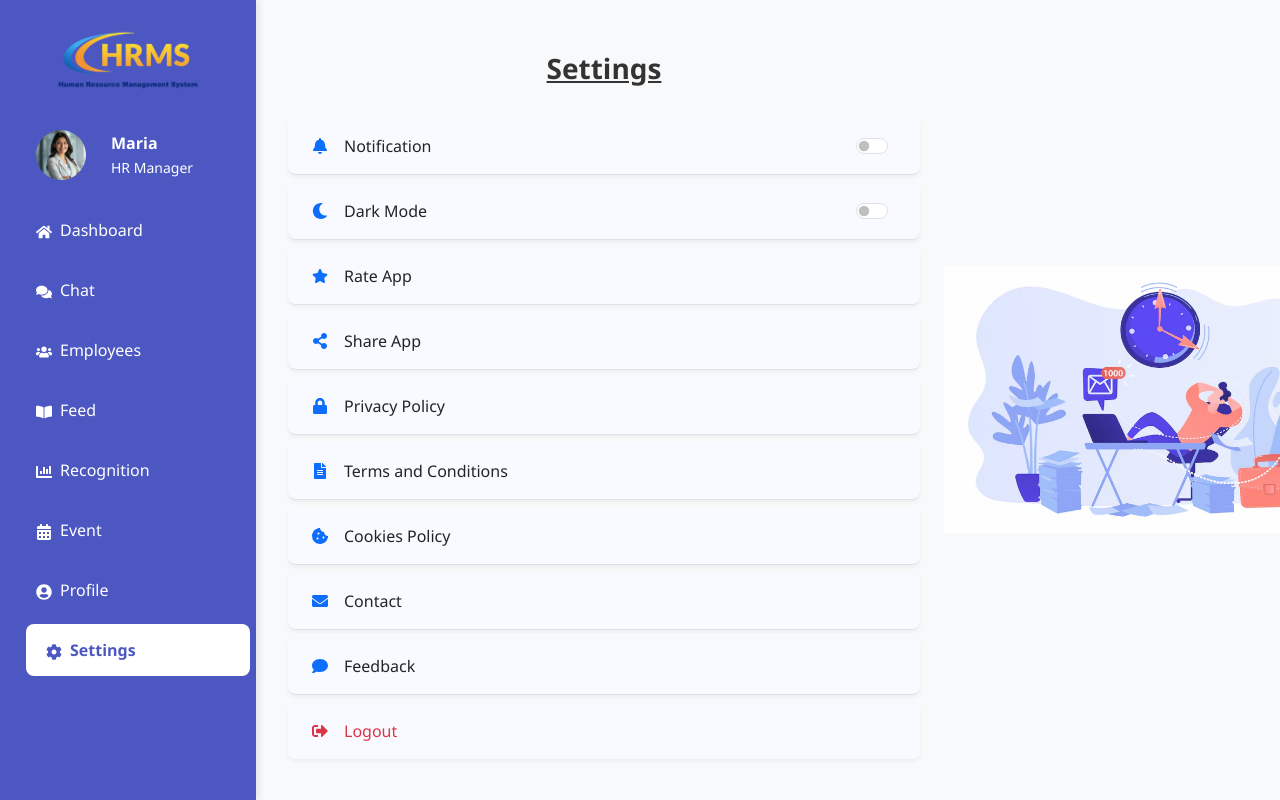
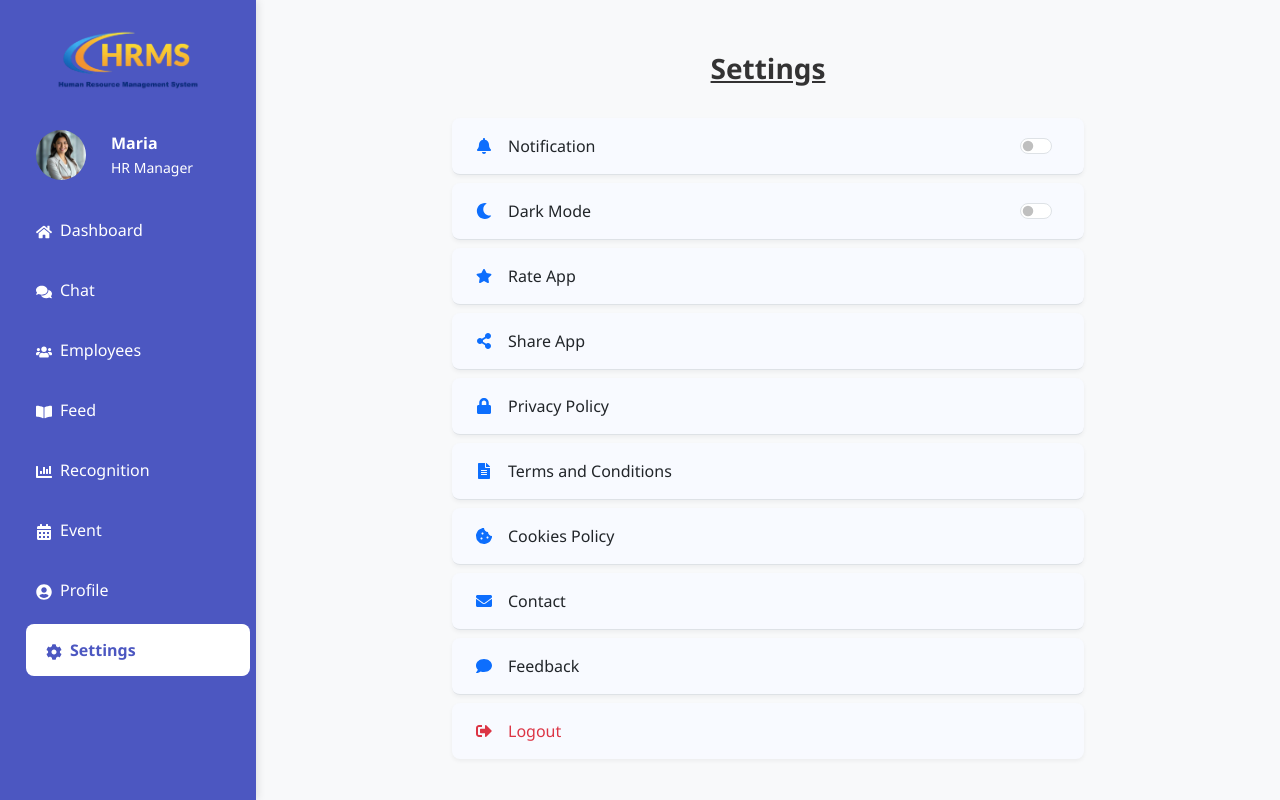
Before and after one commit to koushik369mondal/HRMS-WEBSITE, a React (Vite) app in the folder Frontend/: page / in a window 1280 px wide. Both pictures are taken after a click on the button "Settings". Built offline with nearby package versions, Linux system fonts and the light colour scheme.

Commit message:
Update Settings.jsx

```diff
--- a/Frontend/src/components/Settings.jsx
+++ b/Frontend/src/components/Settings.jsx
@@ -83,11 +83,6 @@ function Settings() {
                 <span className="fw-medium">Logout</span>
               </ListGroup.Item>
             </ListGroup>
-          </Col>
-          <Col lg={4} className="text-center d-flex align-items-center">
-            <div className="w-100">
-              <img src="src\assets\settings-side-img.png" alt="Illustration" className="img-fluid" style={{ maxWidth: '400px', opacity: 0.85 }} />
-            </div>
           </Col>
         </Row>
 
```
